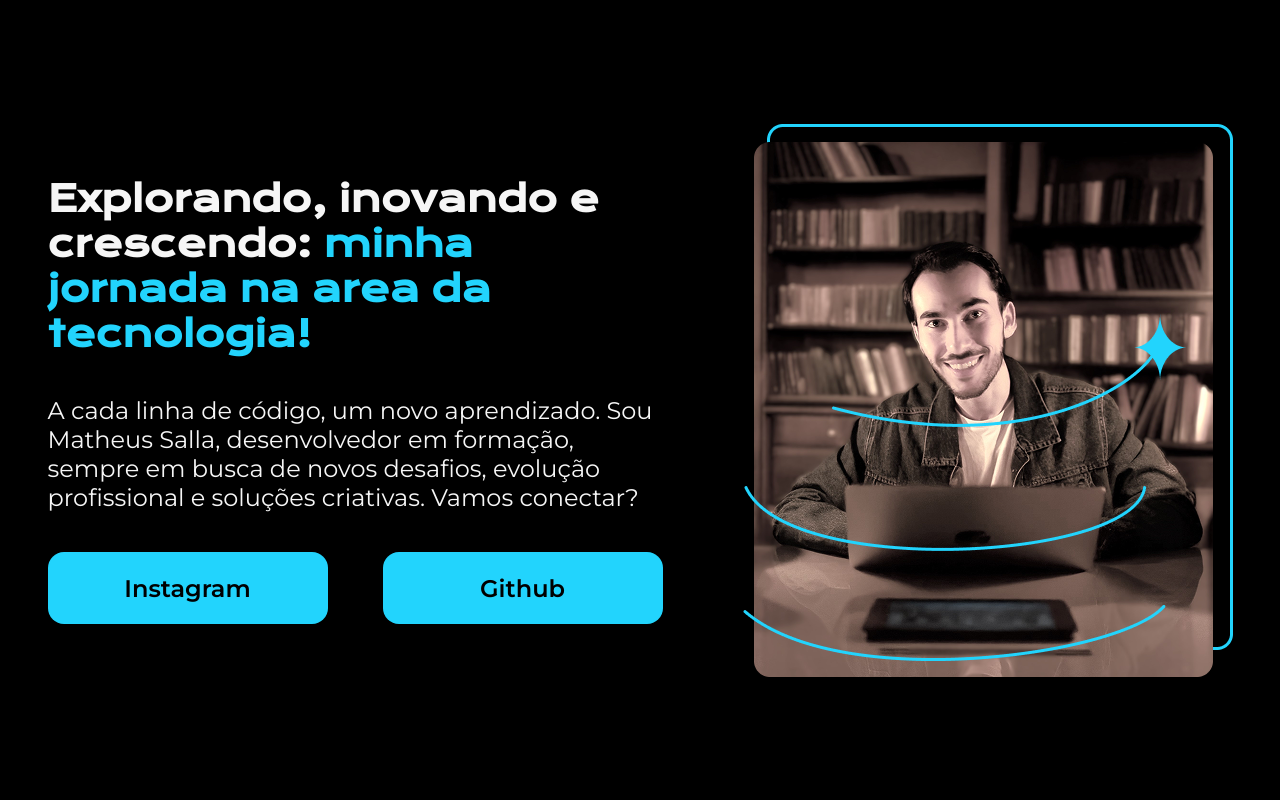
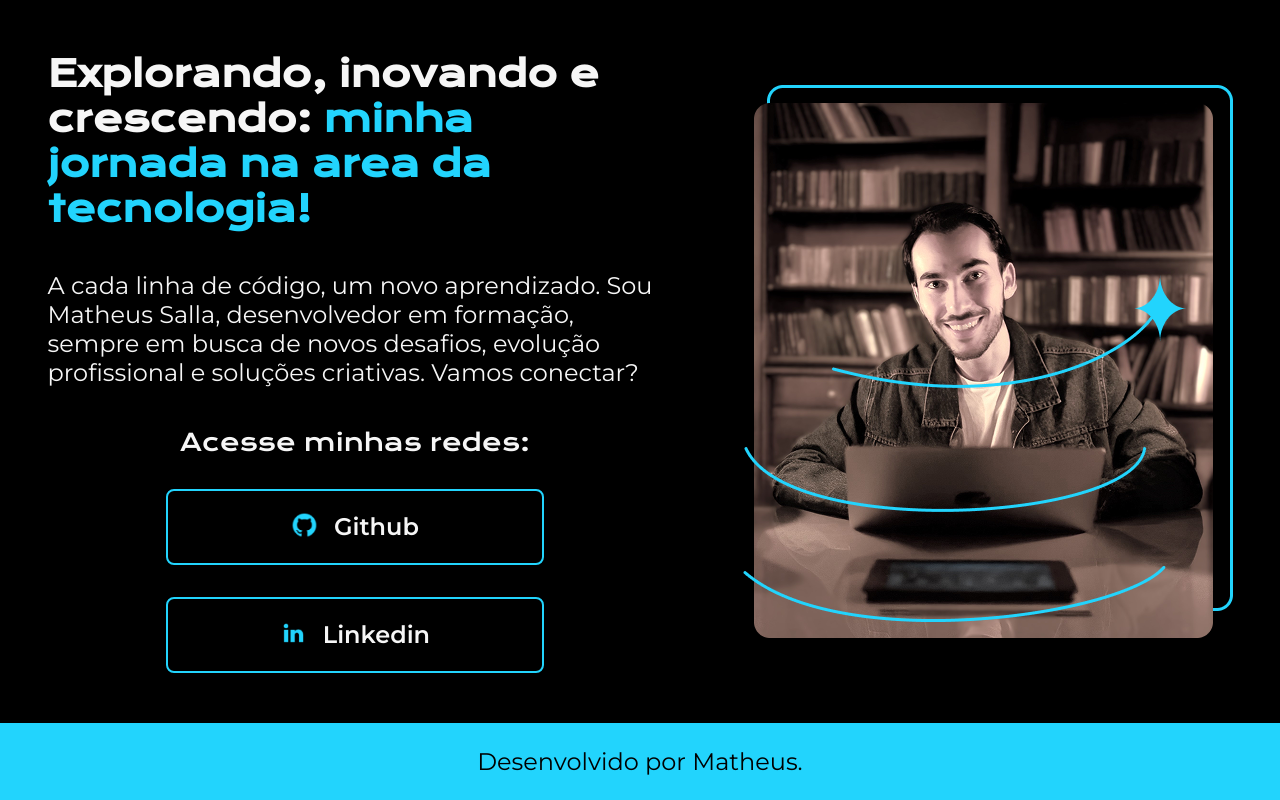
Before and after one commit to Matheus432hz/portifolio-curso, a plain HTML site: page index.html in a window 1280 px wide. Drawn offline with nearby package versions, Linux system fonts and the light colour scheme.

Commit message:
curso 3 50%

```diff
--- a/index.html
+++ b/index.html
@@ -8,17 +8,28 @@
 </head>
 <body>
     <header></header>
-    <main class="apresentacao">
-        <section class="apresentacao__conteudo">
-            <h1 class="apresentacao__conteudo__titulo">Explorando, inovando e crescendo:<strong class="titulo-destaque"> minha jornada na area da tecnologia!</strong></h1>
-            <p class="apresentacao__conteudo__texto">A cada linha de código, um novo aprendizado. Sou Matheus Salla, desenvolvedor em formação, sempre em busca de novos desafios, evolução profissional e soluções criativas. Vamos conectar?</p>
-            <div class="apresentacao__links">
-                <a class="apresentacao__links__botao" href="https://instagram.com">Instagram</a>
-                <a class="apresentacao__links__botao" href="https://github.com">Github</a>
+    <main>
+        <section class="apresentacao">
+            <div class="apresentacao__conteudo">
+                <h1 class="apresentacao__conteudo__titulo">Explorando, inovando e crescendo:<strong class="titulo-destaque"> minha jornada na area da tecnologia!</strong></h1>
+                <p class="apresentacao__conteudo__texto">A cada linha de código, um novo aprendizado. Sou Matheus Salla, desenvolvedor em formação, sempre em busca de novos desafios, evolução profissional e soluções criativas. Vamos conectar?</p>
+                <div class="apresentacao__links">
+                    <h2 class="apresentacao__links__subtitulo">Acesse minhas redes:</h2>
+                    <a class="apresentacao__links__botao" href="https://github.com">
+                        <img src="./assets/github.png">Github
+                    </a>
+                    <a class="apresentacao__links__botao" href="https://linkedin.com">
+                        <img src="./assets/linkedin.png">Linkedin
+                    </a>
+                </div>
             </div>
+            <img src="./assets/image.png" alt="foto de matheus salla">
         </section>
-        <img src="image.png" alt="foto de matheus salla">
     </main>
-    <footer></footer>
+    <footer class="rodape">
+        <p>Desenvolvido por Matheus.</p>
+    </footer>
+
+    <script src="script.js"></script>
 </body>
 </html>
--- a/style.css
+++ b/style.css
@@ -6,10 +6,9 @@
 }
 
 body {
-    height: 100vh;
+    min-height: 100vh;
     display: flex;
-    justify-content: center;
-    align-items: center;
+    flex-direction: column; /* Importante para empilhar os elementos */
     background-color: black;
     color: #F6F6F6;
 }
@@ -18,9 +17,17 @@ body {
     color: #22D4FD;
 }
 
+/* Conteúdo principal - ocupa espaço disponível */
+main {
+    flex: 1; /* Faz com que o conteúdo principal ocupe todo o espaço disponível */
+    display: flex;
+    justify-content: center;
+    align-items: center;
+}
+
 .apresentacao {
     display: flex;
-    align-items: center; /* Centraliza verticalmente */
+    align-items: center;
     gap: 80px;
 }
 
@@ -43,20 +50,49 @@ body {
 
 .apresentacao__links {
     display: flex;
+    flex-direction: column;
     justify-content: space-between;
+    align-items: center;
+    gap: 32px;
+}
+
+.apresentacao__links__subtitulo {
+    font-family: 'Krona One', sans-serif;
+    font-weight: 400;
+    font-size: 24px;
 }
 
 .apresentacao__links__botao {
-    background-color: #22D4FD;
-    width: 280px;
+    display: flex;
+    justify-content: center;
+    gap: 16px;
+    border: 2px solid #22D4FD;
+    width: 378px;
     text-align: center;
-    border-radius: 16px;
+    border-radius: 8px;
     font-size: 24px;
     font-weight: 600;
     padding: 21.5px 0;
     text-decoration: none;
+    color: #F6F6F6;
+    font-family: 'Montserrat', sans-serif;
+}
+
+.apresentacao__links__botao img {
+    height: 26px;
+    vertical-align: middle;
+}
+
+.apresentacao__links__botao:hover {
+    background-color: #272727;
+}
+
+.rodape {
     color: black;
+    background-color: #22D4FD;
+    padding: 24px;
+    text-align: center;
+    width: 100%;
     font-family: 'Montserrat', sans-serif;
-
-
+    font-size: 24px;
 }
```
Also changed, not shown: assets/github.png (added), assets/image.png (renamed from image.png), assets/linkedin.png (added).
